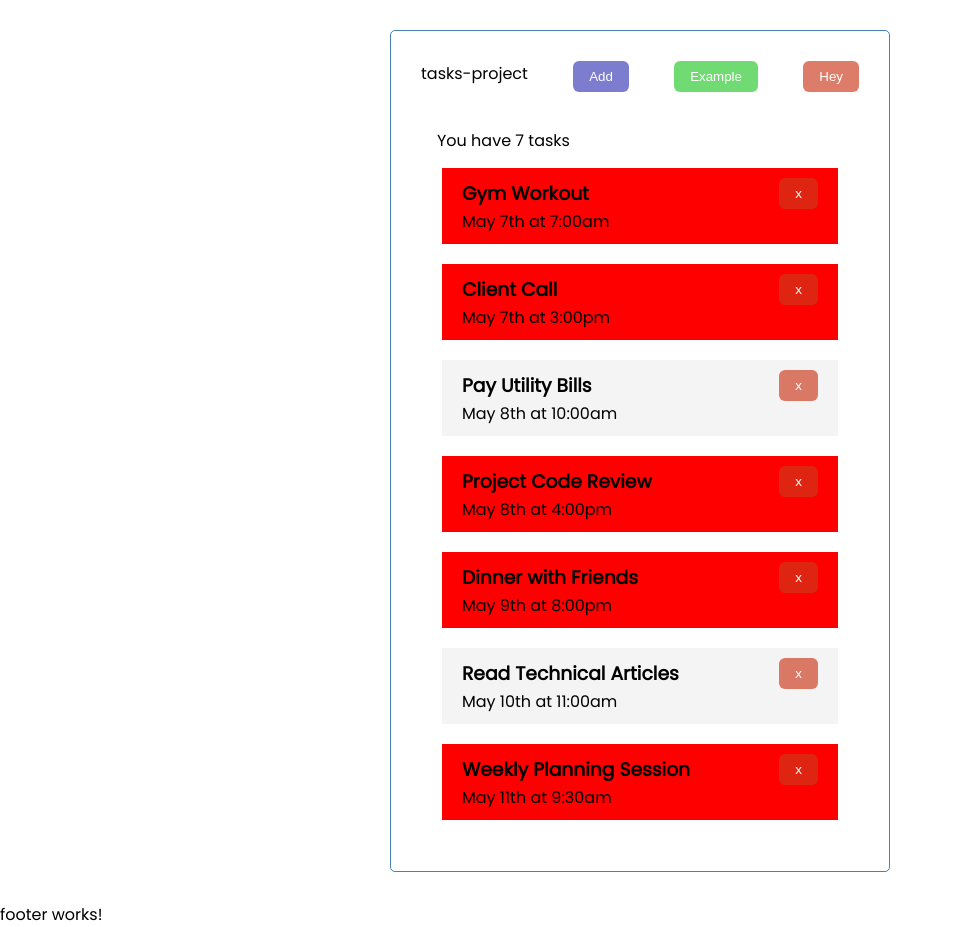
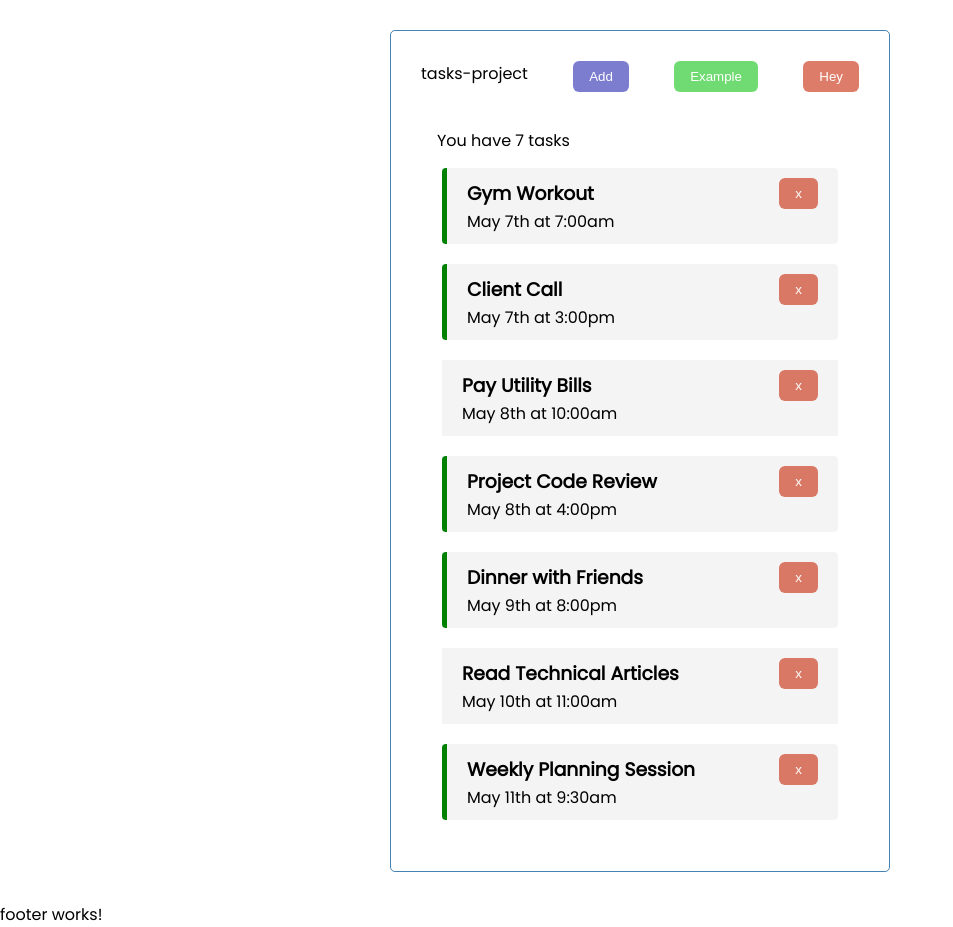
Before and after one commit to m-stpz/angular, an Angular app in the folder tasks-project/: page / in a window 1280 px wide. Shown: the whole page, without its empty margins (0-953 px from the left). Built offline with nearby package versions, Linux system fonts and the light colour scheme; data requests are answered from the project's data file.

Commit message:
local state

```diff
--- a/tasks-project/src/app/components/task-item/task-item.component.css
+++ b/tasks-project/src/app/components/task-item/task-item.component.css
@@ -5,12 +5,13 @@
   cursor: pointer;
 }
 
-.task-reminder {
+.reminder {
+  border-radius: 4px;
   border-left: 5px solid green;
 }
 
-.example {
-  background-color: red;
+.active {
+  background: #2bba41;
 }
 
 .task h3 {
--- a/tasks-project/src/app/components/task-item/task-item.component.html
+++ b/tasks-project/src/app/components/task-item/task-item.component.html
@@ -1,4 +1,9 @@
-<div class="task" [class.example]="task.reminder">
+<div
+  class="task"
+  [class.reminder]="task.reminder"
+  [class.active]="isActive()"
+  (click)="toggleActive()"
+>
   <div style="display: flex; justify-content: space-between">
     <h3>{{ task.text }}</h3>
 
--- a/tasks-project/src/app/components/task-item/task-item.component.ts
+++ b/tasks-project/src/app/components/task-item/task-item.component.ts
@@ -1,4 +1,4 @@
-import { Component, Input } from '@angular/core';
+import { Component, Input, signal } from '@angular/core';
 import { Task } from '../../types/task.type';
 import { ButtonComponent } from '../button/button.component';
 import { TasksService } from '../../services/tasks.service';
@@ -12,9 +12,17 @@ import { TasksService } from '../../services/tasks.service';
 export class TaskItemComponent {
   @Input({ required: true }) task!: Task;
 
+  // local state
+  isActive = signal(false);
+
   constructor(private tasksService: TasksService) {}
 
   deleteTask() {
     this.tasksService.deleteTask(this.task.id);
   }
+
+  toggleActive() {
+    console.log('isActive', this.task.text);
+    this.isActive.update((val) => !val);
+  }
 }
```
Also changed, not shown: tasks-project/notes/06_ngrx_global_state.md (added, +1 -0 lines).
